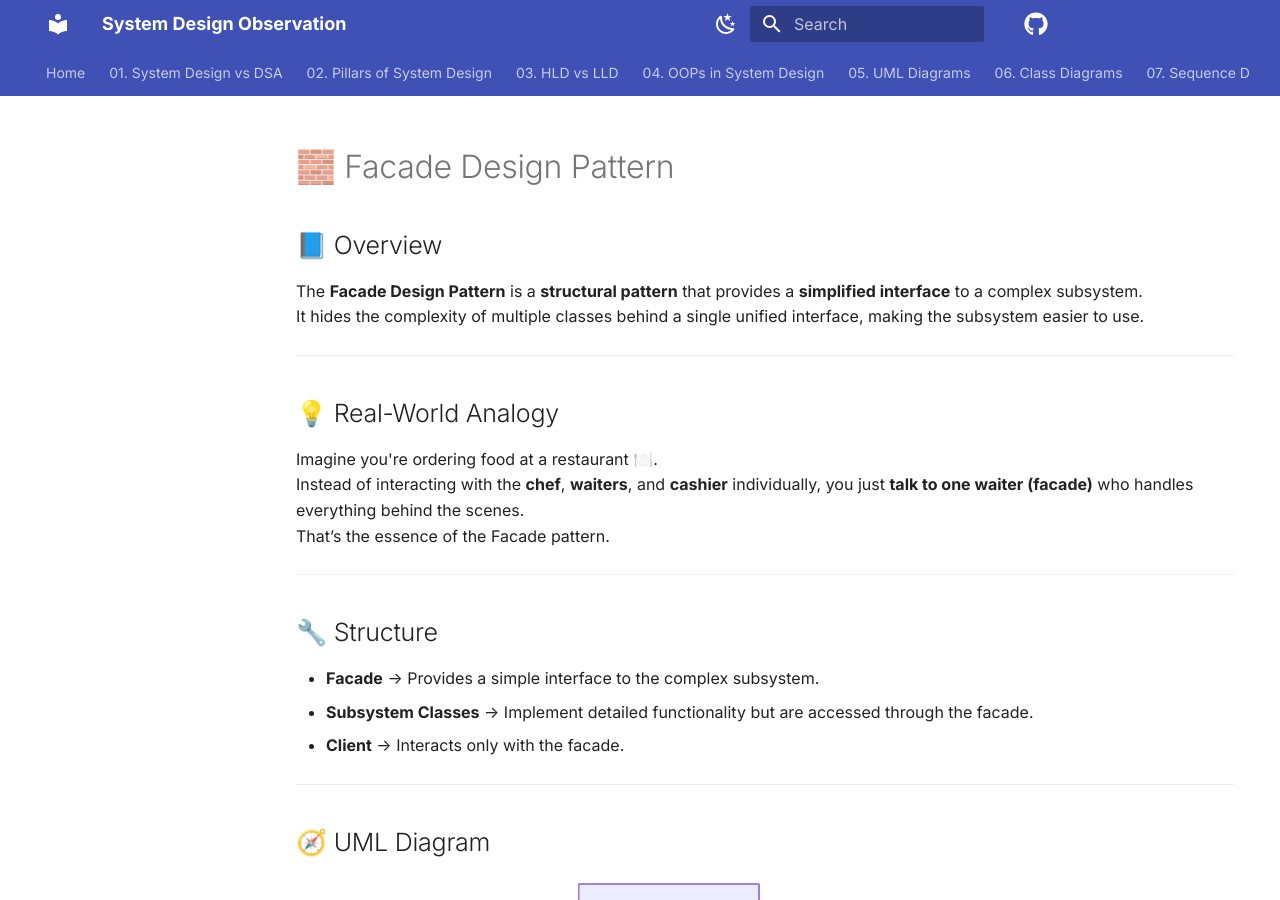
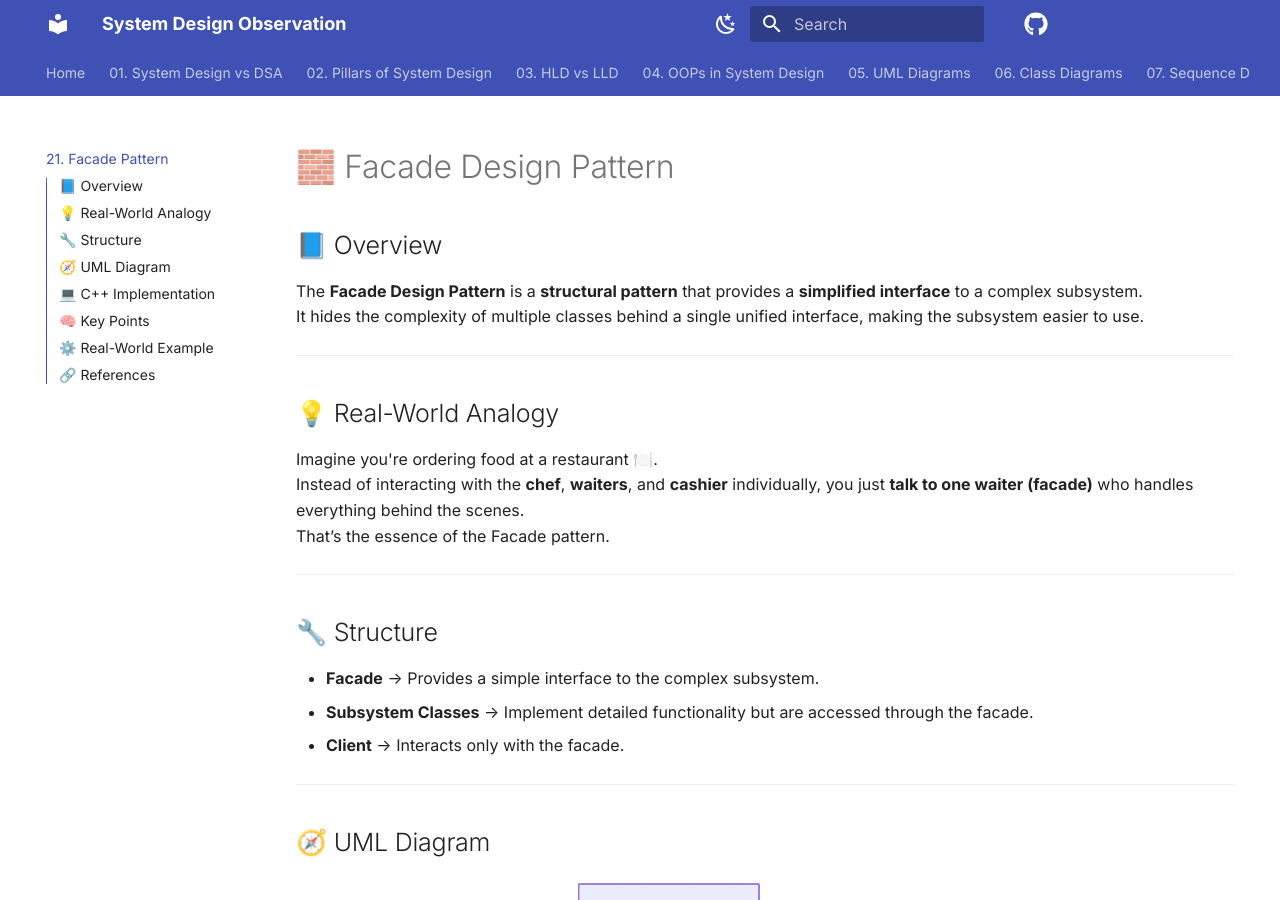
Before and after one commit to Raj-G07/System-design-observation, an MkDocs documentation site: the page built from docs/21 . facade-design-pattern.md, in a window 1280 px wide and 900 px high. Built offline with MkDocs 1.6.1 and Material for MkDocs 9.7.7, drawn with Linux system fonts in a browser that asks for light colours; comment, search, counter and statistics services are not loaded; some of the changed lines change nothing that is shown.

Commit message:
Add Adapter and Facade Patterns to mkdocs.yml

```diff
--- a/mkdocs.yml
+++ b/mkdocs.yml
@@ -59,7 +59,8 @@
   - 17. Decorator Pattern: 17 . decorator-design-pattern.md
   - 18. Notification System Design: 18 . notification-system-design.md
   - 19. Command Pattern: 19 . command-design-pattern.md
-
+  - 20. Adapter Pattern: 20 . adapter-design-pattern.md
+  - 21. Facade Pattern: 21 . facade-design-pattern.md
 markdown_extensions:
   # --- Core extensions ---
   - admonition
```
